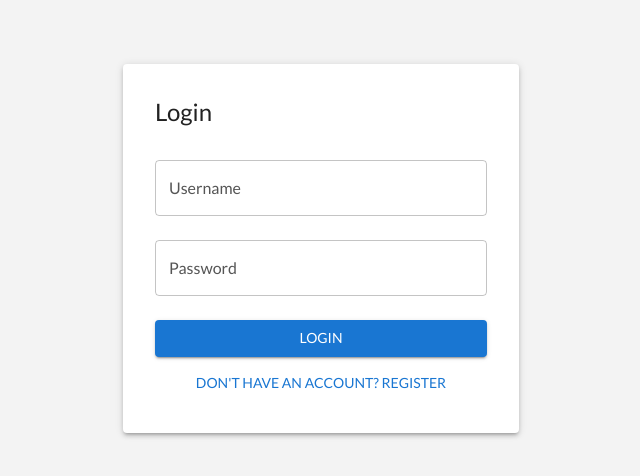
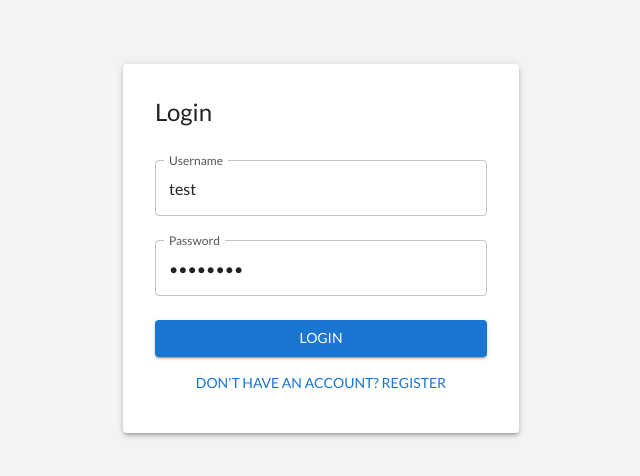
Before and after one commit to 0zzz7y/OpenCalendar-Frontend, a React (Vite) app: page /login in a window 1280 px wide. Shown: the top 476 px of the page, without its empty margins (319-959 px from the left). Built offline with nearby package versions, Linux system fonts and the light colour scheme; no server answers.

Commit message:
added default user login

```diff
--- a/src/pages/Login.tsx
+++ b/src/pages/Login.tsx
@@ -5,8 +5,8 @@ import { Box, Button, Container, TextField, Typography, Alert, Paper } from "@mu
 
 const Login = () => {
   const navigate = useNavigate()
-  const [username, setUsername] = useState("")
-  const [password, setPassword] = useState("")
+  const [username, setUsername] = useState("test")
+  const [password, setPassword] = useState("password")
   const [error, setError] = useState("")
 
   const handleSubmit = async (e: React.FormEvent) => {
@@ -29,7 +29,6 @@ const Login = () => {
         {error && <Alert severity="error">{error}</Alert>}
         <Box component="form" onSubmit={handleSubmit} mt={2}>
           <TextField
-            defaultValue="test"
             label="Username"
             fullWidth
             margin="normal"
@@ -37,7 +36,6 @@ const Login = () => {
             onChange={(e) => setUsername(e.target.value)}
           />
           <TextField
-            defaultValue="password"
             label="Password"
             type="password"
             fullWidth
```
